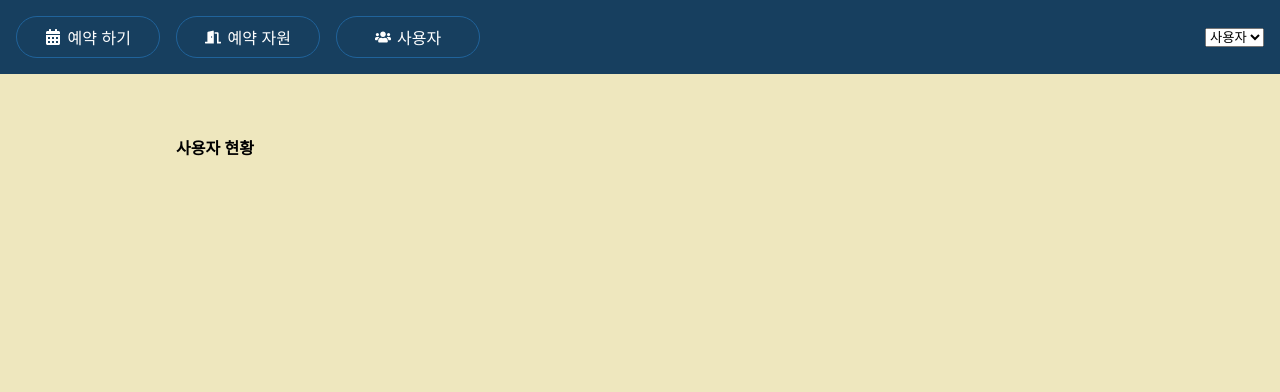
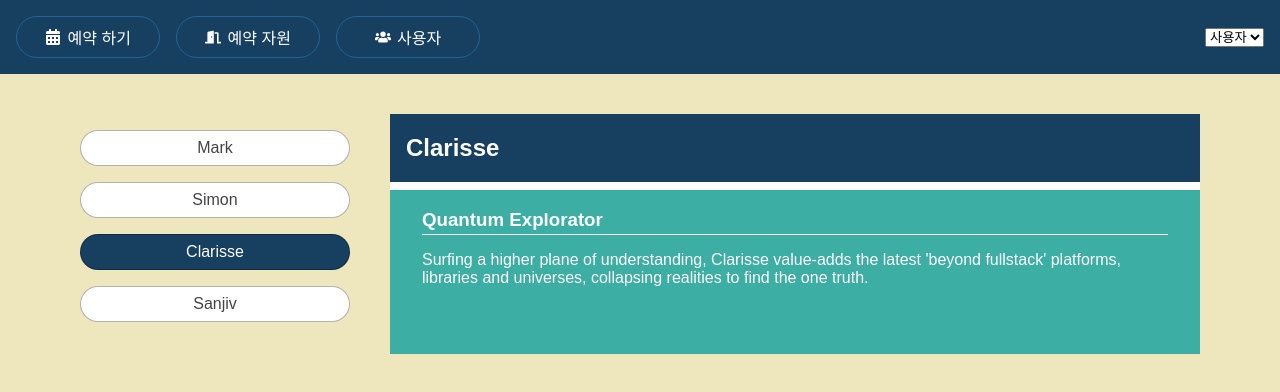
Before and after one commit to jia0628/React_Demo, a React (Vite) app: page /users in a window 1280 px wide. Shown: the top 392 px of the page. Built offline with nearby package versions, Linux system fonts and the light colour scheme.

Commit message:
#9 useEffect

```diff
--- /dev/null
+++ b/src/component/Users/UserList.jsx
@@ -0,0 +1,33 @@
+import { users } from "../../static.json"
+//      -> 서버에서 가져온 것이 아닌 자바스크립트 json 데이터입니다.
+import {useState} from "react";
+
+export default function UserList() {
+    // const name = "Mark"
+    // const UsersGroup = users.filter(b => (b.name === name))
+    const [usersIndex, setUsersIndex] = useState(2)
+    const user = users[usersIndex]
+
+    return(
+        <>
+            <ul className="items-list-nav">
+                {users.map((u, i) => (
+                    <li key={u.id} className={i === usersIndex ? "selected" : null}>
+                        <button className="btn" onClick={() => setUsersIndex(i)}>
+                            {u.name}
+                        </button>
+                    </li>
+                ))}
+            </ul>
+            <div className="item user">
+                <div className="item-header">
+                    <h2>{user.name}</h2>
+                </div>
+                <div className="user-details">
+                    <h3>{user.title}</h3>
+                    <p>{user.notes}</p>
+                </div>
+            </div>
+        </>
+    )
+}
--- a/src/component/Users/UsersPage.jsx
+++ b/src/component/Users/UsersPage.jsx
@@ -1,7 +1,11 @@
+import UserList from "./UserList.jsx";
+
 function UsersPage() {
     return(
         <main className="users-page">
-            <h4>사용자 현황</h4>
+            {/*<h4>사용자 리스트</h4>*/}
+            {/* 사용자 이름 목록 만들기 */}
+            <UserList/>
         </main>
     )
 }
```
